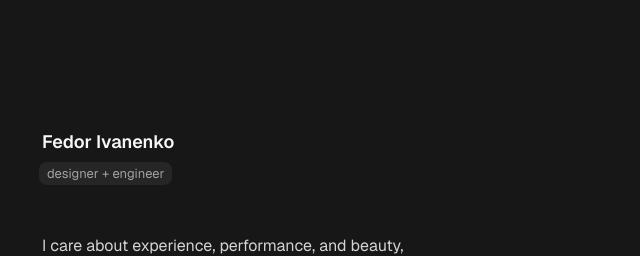
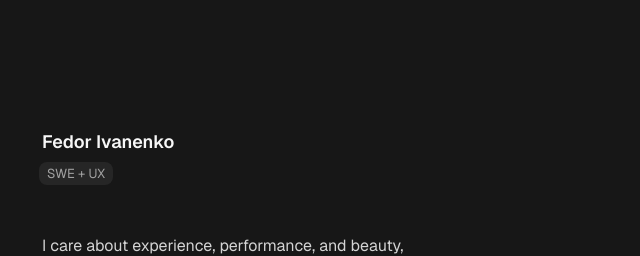
Before and after one commit to fedorivanenko/fedor-ivanenko-personal-website, a Next.js app: page / in a window 1280 px wide. Shown: the top 256 px of the page, without its empty margins (310-950 px from the left). Built offline with nearby package versions, Linux system fonts and the light colour scheme.

Commit message:
change badge

```diff
--- a/app/page.tsx
+++ b/app/page.tsx
@@ -10,7 +10,7 @@ function BioPanel() {
       >
         <h1>Fedor Ivanenko</h1>
         <p className="text-muted-foreground bg-muted rounded-md px-2 py-0.25 -mx-0.75 mt-1.5 text-[13px] whitespace-nowrap max-w-min">
-          designer + engineer
+          SWE + UX
         </p>
       </div>
       <Section>
```
